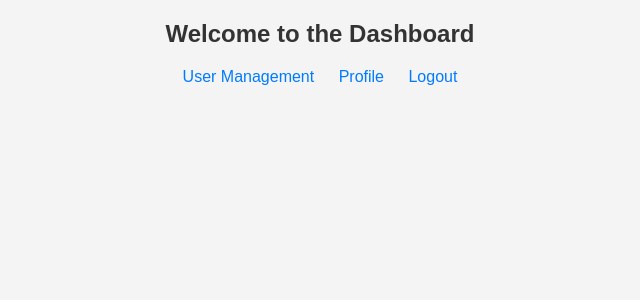
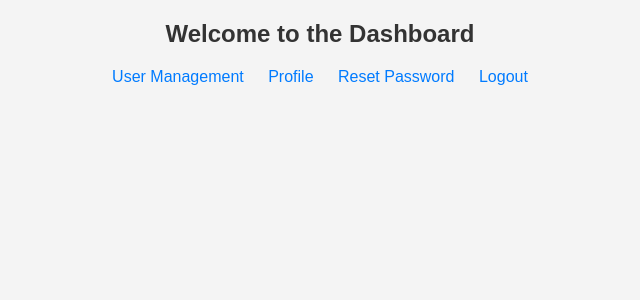
Before and after one commit to ThePagel/Generic-UI, a Flask app: page /dashboard in a window 1280 px wide. Shown: the top 300 px of the page, without its empty margins (320-960 px from the left). Run offline with Flask 3, Linux system fonts and the light colour scheme; the visitor is signed in with stand-in values (Sample User, id 1).

Commit message:
Update dashboard.html

```diff
--- a/v0.20/templates/dashboard.html
+++ b/v0.20/templates/dashboard.html
@@ -10,10 +10,8 @@
     <h2>Welcome to the Dashboard</h2>
     <ul>
         <li><a href="{{ url_for('user_management') }}">User Management</a></li>
-        {% if current_user.admin %}
-            <li><a href="{{ url_for('signup') }}">Create New User (Admin Only)</a></li>
-        {% endif %}
         <li><a href="{{ url_for('profile') }}">Profile</a></li>
+        <li><a href="{{ url_for('reset_password') }}">Reset Password</a></li>
         <li><a href="{{ url_for('logout') }}">Logout</a></li>
     </ul>
 </body>
```
